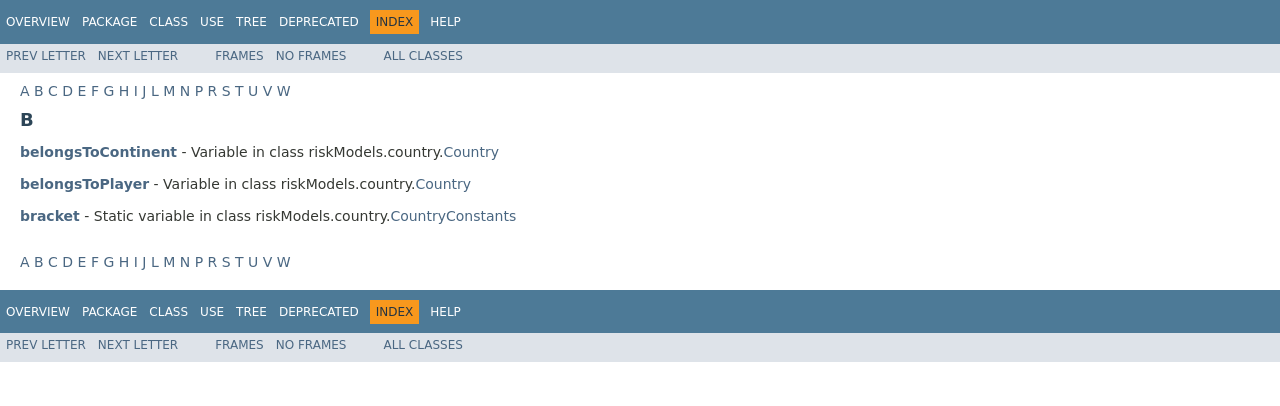
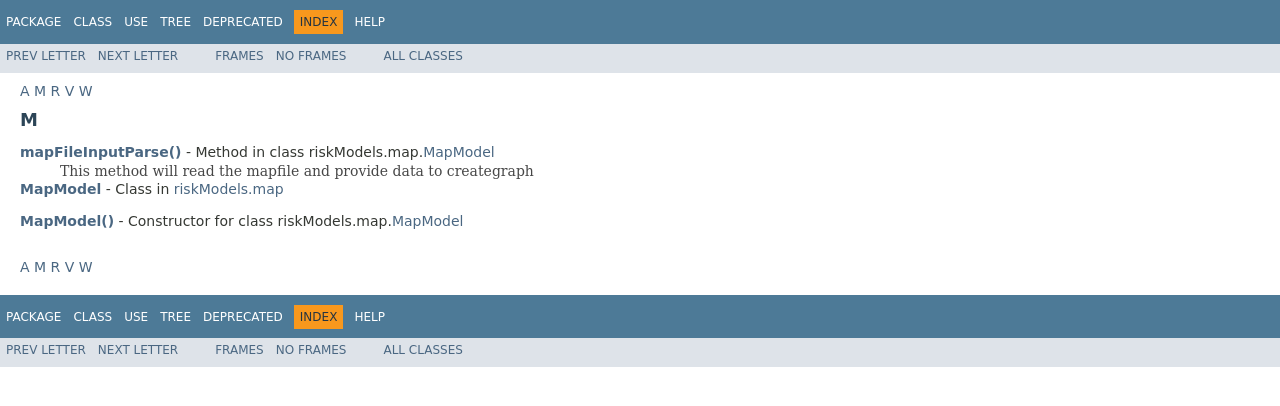
Before and after one commit to mudraparikh/AdvanceProgrammingPracticesRiskGame, a plain HTML site: page RiskGame/doc/index-files/index-2.html in a window 1280 px wide. Drawn offline with Linux system fonts and the light colour scheme; a web font is replaced by a local one.

Commit message:
[Updated] modified index-2.html

```diff
--- a/RiskGame/doc/index-files/index-2.html
+++ b/RiskGame/doc/index-files/index-2.html
@@ -2,9 +2,9 @@
 <!-- NewPage -->
 <html lang="en">
 <head>
-<!-- Generated by javadoc (1.8.0_121) on Sat Oct 14 14:26:09 EDT 2017 -->
-<title>B-Index</title>
-<meta name="date" content="2017-10-14">
+<!-- Generated by javadoc (1.8.0_121) on Mon Oct 16 16:51:33 EDT 2017 -->
+<title>M-Index</title>
+<meta name="date" content="2017-10-16">
 <link rel="stylesheet" type="text/css" href="../stylesheet.css" title="Style">
 <script type="text/javascript" src="../script.js"></script>
 </head>
@@ -12,7 +12,7 @@
 <script type="text/javascript"><!--
     try {
         if (location.href.indexOf('is-external=true') == -1) {
-            parent.document.title="B-Index";
+            parent.document.title="M-Index";
         }
     }
     catch(err) {
@@ -31,8 +31,7 @@
 <!--   -->
 </a>
 <ul class="navList" title="Navigation">
-<li><a href="../overview-summary.html">Overview</a></li>
-<li>Package</li>
+<li><a href="../riskModels/map/package-summary.html">Package</a></li>
 <li>Class</li>
 <li>Use</li>
 <li><a href="../overview-tree.html">Tree</a></li>
@@ -69,19 +68,21 @@
 <!--   -->
 </a></div>
 <!-- ========= END OF TOP NAVBAR ========= -->
-<div class="contentContainer"><a href="index-1.html">A</a>&nbsp;<a href="index-2.html">B</a>&nbsp;<a href="index-3.html">C</a>&nbsp;<a href="index-4.html">D</a>&nbsp;<a href="index-5.html">E</a>&nbsp;<a href="index-6.html">F</a>&nbsp;<a href="index-7.html">G</a>&nbsp;<a href="index-8.html">H</a>&nbsp;<a href="index-9.html">I</a>&nbsp;<a href="index-10.html">J</a>&nbsp;<a href="index-11.html">L</a>&nbsp;<a href="index-12.html">M</a>&nbsp;<a href="index-13.html">N</a>&nbsp;<a href="index-14.html">P</a>&nbsp;<a href="index-15.html">R</a>&nbsp;<a href="index-16.html">S</a>&nbsp;<a href="index-17.html">T</a>&nbsp;<a href="index-18.html">U</a>&nbsp;<a href="index-19.html">V</a>&nbsp;<a href="index-20.html">W</a>&nbsp;<a name="I:B">
+<div class="contentContainer"><a href="index-1.html">A</a>&nbsp;<a href="index-2.html">M</a>&nbsp;<a href="index-3.html">R</a>&nbsp;<a href="index-4.html">V</a>&nbsp;<a href="index-5.html">W</a>&nbsp;<a name="I:M">
 <!--   -->
 </a>
-<h2 class="title">B</h2>
+<h2 class="title">M</h2>
 <dl>
-<dt><span class="memberNameLink"><a href="../riskModels/country/Country.html#belongsToContinent">belongsToContinent</a></span> - Variable in class riskModels.country.<a href="../riskModels/country/Country.html" title="class in riskModels.country">Country</a></dt>
+<dt><span class="memberNameLink"><a href="../riskModels/map/MapModel.html#mapFileInputParse--">mapFileInputParse()</a></span> - Method in class riskModels.map.<a href="../riskModels/map/MapModel.html" title="class in riskModels.map">MapModel</a></dt>
+<dd>
+<div class="block">This method will read the mapfile and provide data to creategraph</div>
+</dd>
+<dt><a href="../riskModels/map/MapModel.html" title="class in riskModels.map"><span class="typeNameLink">MapModel</span></a> - Class in <a href="../riskModels/map/package-summary.html">riskModels.map</a></dt>
 <dd>&nbsp;</dd>
-<dt><span class="memberNameLink"><a href="../riskModels/country/Country.html#belongsToPlayer">belongsToPlayer</a></span> - Variable in class riskModels.country.<a href="../riskModels/country/Country.html" title="class in riskModels.country">Country</a></dt>
-<dd>&nbsp;</dd>
-<dt><span class="memberNameLink"><a href="../riskModels/country/CountryConstants.html#bracket">bracket</a></span> - Static variable in class riskModels.country.<a href="../riskModels/country/CountryConstants.html" title="class in riskModels.country">CountryConstants</a></dt>
+<dt><span class="memberNameLink"><a href="../riskModels/map/MapModel.html#MapModel--">MapModel()</a></span> - Constructor for class riskModels.map.<a href="../riskModels/map/MapModel.html" title="class in riskModels.map">MapModel</a></dt>
 <dd>&nbsp;</dd>
 </dl>
-<a href="index-1.html">A</a>&nbsp;<a href="index-2.html">B</a>&nbsp;<a href="index-3.html">C</a>&nbsp;<a href="index-4.html">D</a>&nbsp;<a href="index-5.html">E</a>&nbsp;<a href="index-6.html">F</a>&nbsp;<a href="index-7.html">G</a>&nbsp;<a href="index-8.html">H</a>&nbsp;<a href="index-9.html">I</a>&nbsp;<a href="index-10.html">J</a>&nbsp;<a href="index-11.html">L</a>&nbsp;<a href="index-12.html">M</a>&nbsp;<a href="index-13.html">N</a>&nbsp;<a href="index-14.html">P</a>&nbsp;<a href="index-15.html">R</a>&nbsp;<a href="index-16.html">S</a>&nbsp;<a href="index-17.html">T</a>&nbsp;<a href="index-18.html">U</a>&nbsp;<a href="index-19.html">V</a>&nbsp;<a href="index-20.html">W</a>&nbsp;</div>
+<a href="index-1.html">A</a>&nbsp;<a href="index-2.html">M</a>&nbsp;<a href="index-3.html">R</a>&nbsp;<a href="index-4.html">V</a>&nbsp;<a href="index-5.html">W</a>&nbsp;</div>
 <!-- ======= START OF BOTTOM NAVBAR ====== -->
 <div class="bottomNav"><a name="navbar.bottom">
 <!--   -->
@@ -91,8 +92,7 @@
 <!--   -->
 </a>
 <ul class="navList" title="Navigation">
-<li><a href="../overview-summary.html">Overview</a></li>
-<li>Package</li>
+<li><a href="../riskModels/map/package-summary.html">Package</a></li>
 <li>Class</li>
 <li>Use</li>
 <li><a href="../overview-tree.html">Tree</a></li>
```
